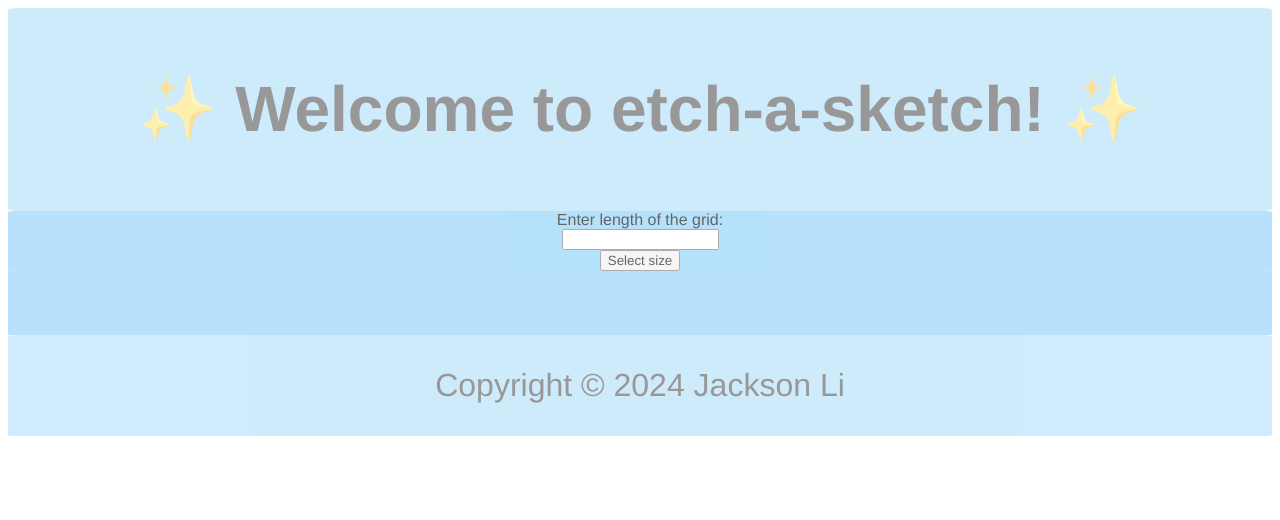
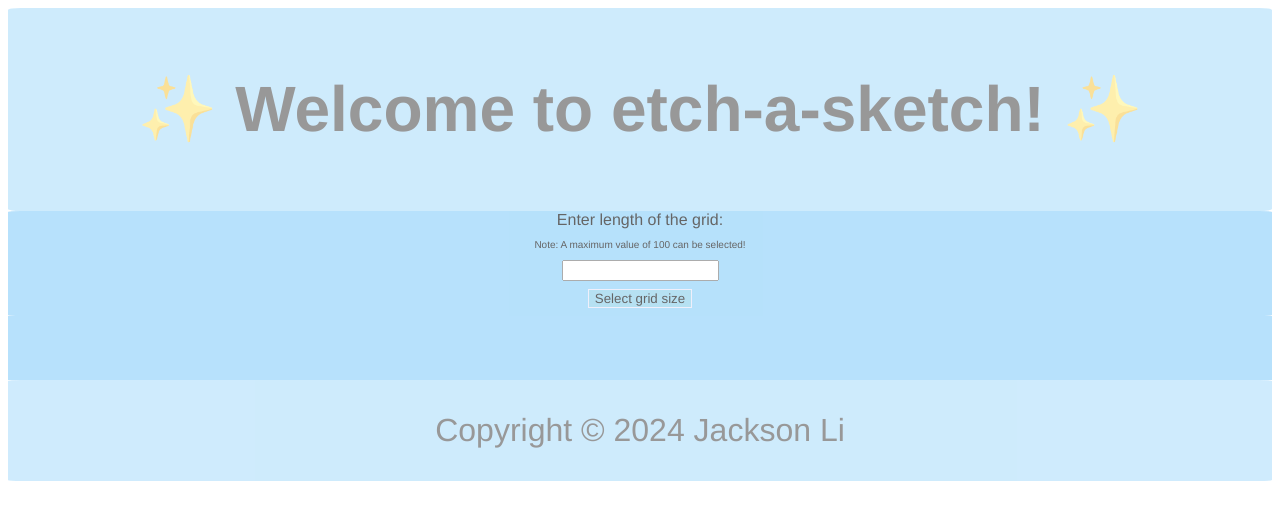
Before and after one commit to jxcksonli/etch-a-sketch, a plain HTML site: page index.html in a window 1280 px wide. Drawn offline with Linux system fonts and the light colour scheme.

Commit message:
Add hover button css

```diff
--- a/css/style.css
+++ b/css/style.css
@@ -25,6 +25,17 @@
     opacity: 0.6;
 }
 
+.selectButton {
+    background-color: skyblue;
+    border: 1px solid lavender;
+    margin: 8px;
+    transition-duration: 0.4s;
+}
+
+.selectButton:hover {
+    background-color: white;
+}
+
 #body {
     display: flex;
     justify-content: center;
--- a/index.html
+++ b/index.html
@@ -14,8 +14,9 @@
 
     <div id="selectsize">
         <label for="size"> Enter length of the grid: </label>
+        <p style="font-size: 10px;"> Note: A maximum value of 100 can be selected! </p>
         <input type="text" name="size" id="size">
-        <button> Select size </button>
+        <button class="selectButton"> Select grid size </button>
     </div>
 
     <div id="body">
--- a/script.js
+++ b/script.js
@@ -11,6 +11,10 @@ sizeButton.addEventListener('click', () => {
     const gridSize = sizeInput.value;
     sizeInput.value = '';
 
+    if (gridSize >= 100){
+        alert('Input of ' + gridSize + ' is above the maximum value of 100, try selecting a smaller value 😃');
+        return;
+    }
 
     for (let i=0; i<gridSize; i++){
         const gridRow = document.createElement("div");
```
